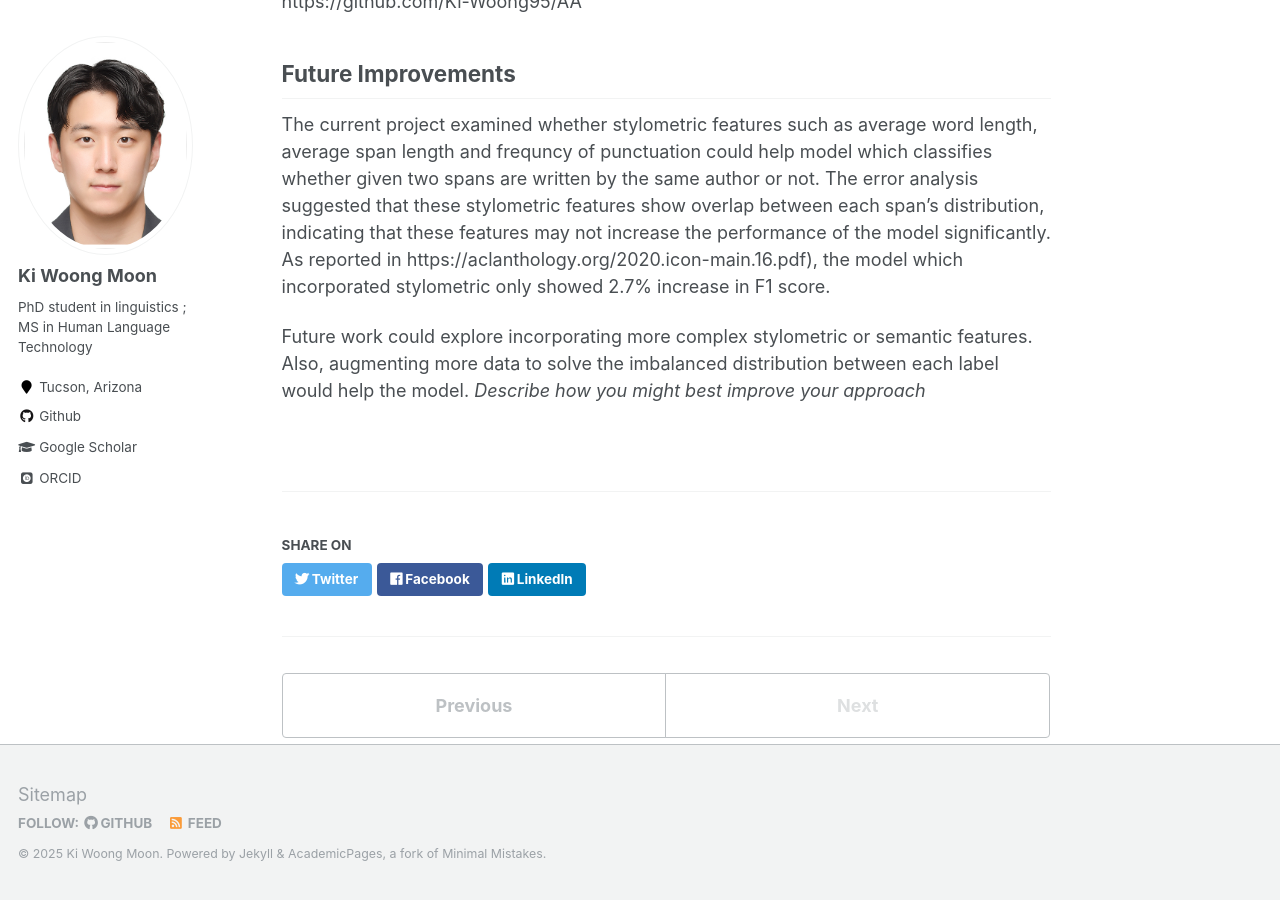
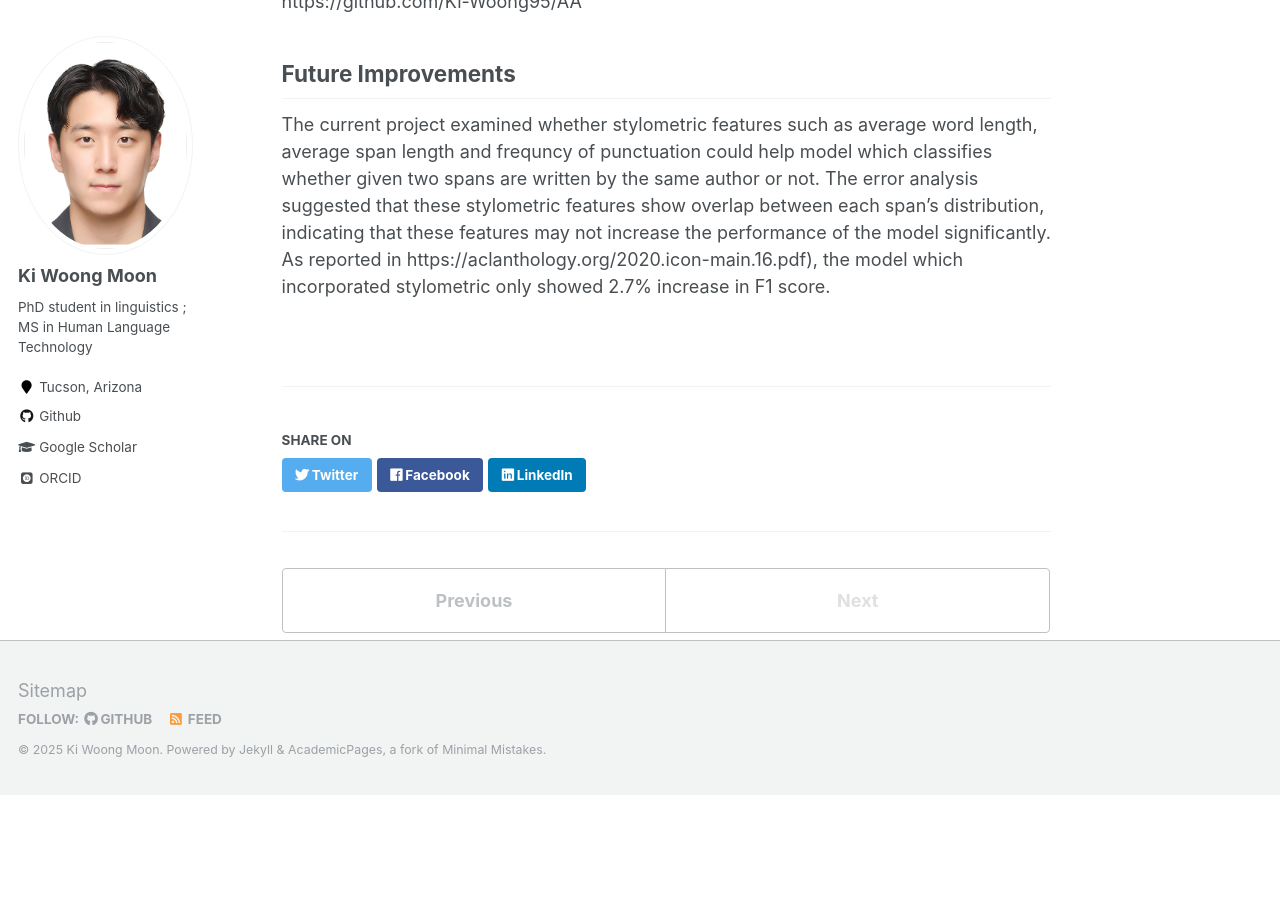
Before and after one commit to Ki-Woong95/Ki-Woong95.github.io, a Jekyll site: the page built from _portfolio/portfolio-3.md, in a window 1280 px wide and 900 px high, scrolled down 6056 px. Built offline with Jekyll 4.4.1, drawn with Linux system fonts in a browser that asks for light colours; some web fonts are replaced; after the commit the page ends 6851 px from its top, so only the background shows below that.

Commit message:
finalize proj 3

```diff
--- a/_portfolio/portfolio-3.md
+++ b/_portfolio/portfolio-3.md
@@ -158,6 +158,3 @@ Details of the methods and requirements are listed in the README.md on https://g
 The current project examined whether stylometric features such as average word length, average span length and frequncy of punctuation could help model which classifies whether
 given two spans are written by the same author or not. The error analysis suggested that these stylometric features show overlap between each span's distribution, indicating that these features
 may not increase the performance of the model significantly. As reported in https://aclanthology.org/2020.icon-main.16.pdf), the model which incorporated stylometric only showed 2.7% increase in F1 score.
-
-Future work could explore incorporating more complex stylometric or semantic features. Also, augmenting more data to solve the imbalanced distribution between each label would help the model.
-_Describe how you might best improve your approach_
```
